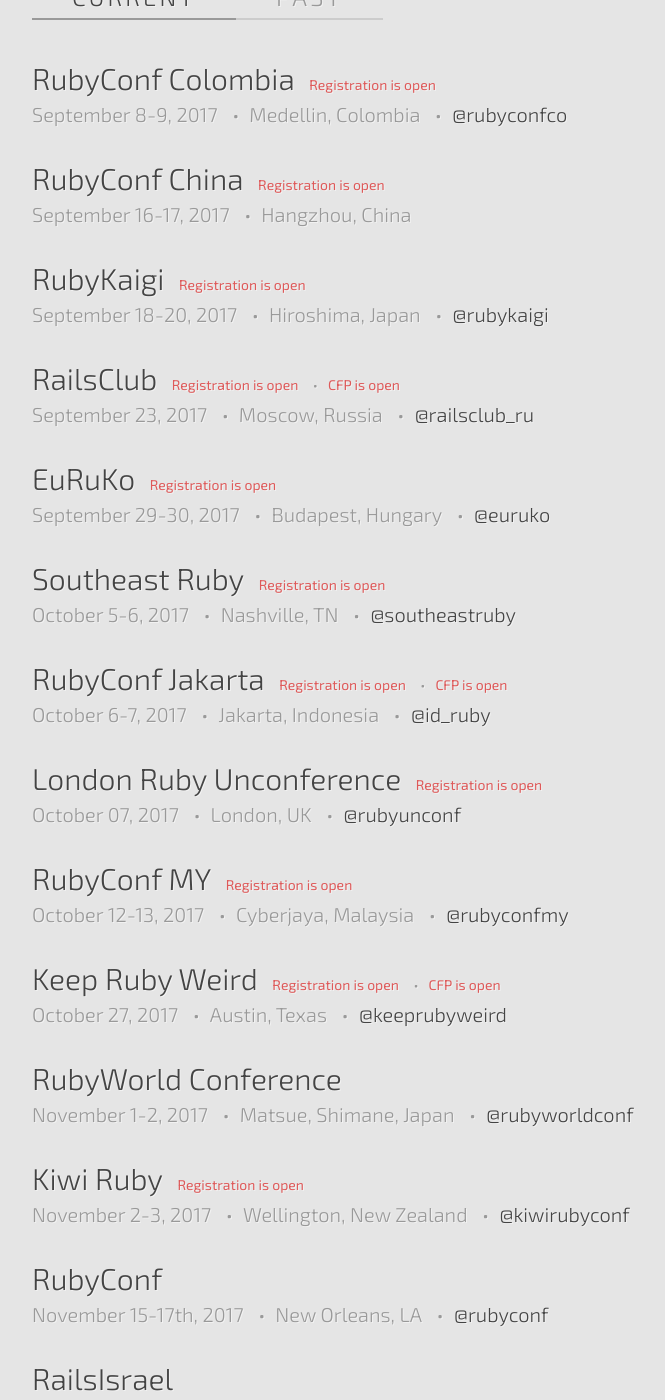
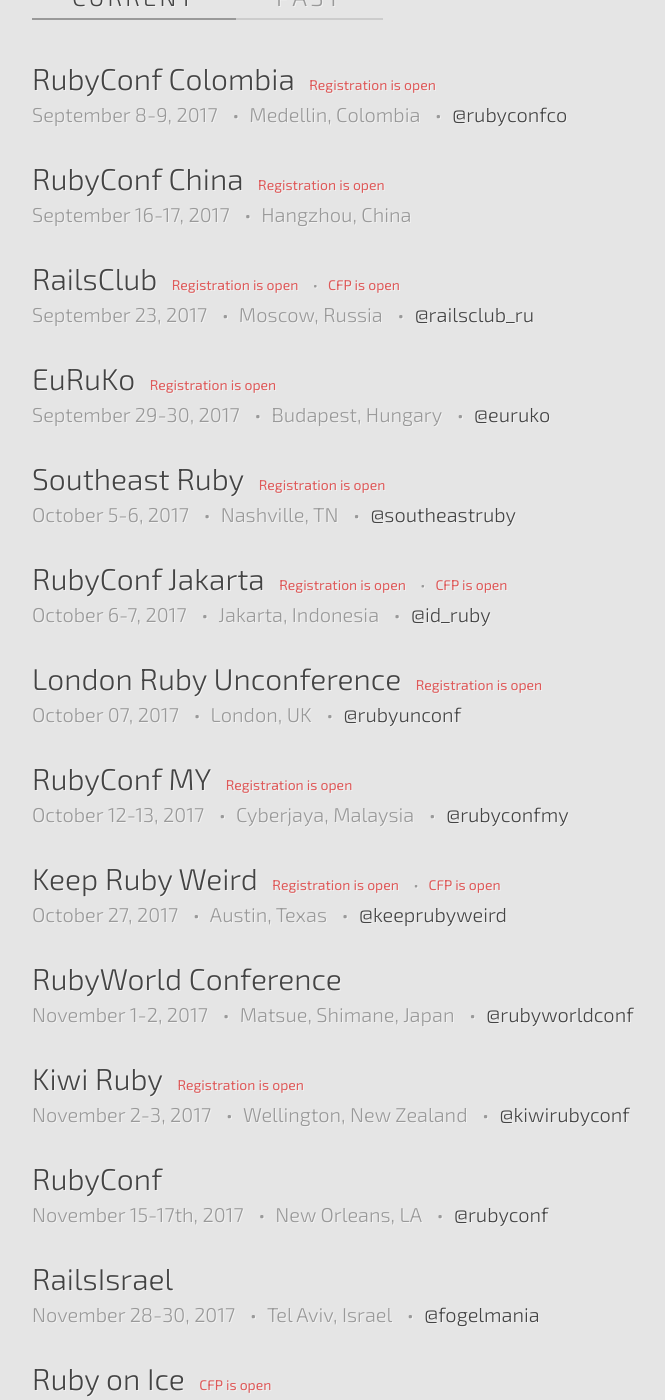
Before and after one commit to ruby-conferences/ruby-conferences.github.io, a Jekyll site: the page built from index.html, in a window 1280 px wide and 1400 px high, scrolled down 502 px. Shown: the whole window, without its empty margins (208-873 px from the left). Built offline with Jekyll 4.4.1, drawn with Linux system fonts in a browser that asks for light colours; some of the changed text lies outside the part shown.

Commit message:
Update RubyKaigi, which is changing from September to May in 2018

```diff
--- a/_data/current.yml
+++ b/_data/current.yml
@@ -9,13 +9,6 @@
   location: Hangzhou, China
   dates: "September 16-17, 2017"
   url: http://rubyconfchina.org
-  reg_phrase: Registration is open
-
-- name: RubyKaigi
-  location: Hiroshima, Japan
-  dates: "September 18-20, 2017"
-  url: http://rubykaigi.org/2017
-  twitter: rubykaigi
   reg_phrase: Registration is open
 
 - name: RailsClub
@@ -107,6 +100,12 @@
   url: http://2018.bathruby.uk
   twitter: bathruby
 
+- name: RubyKaigi
+  location: Sendai, Japan
+  dates: "May 31st-June 2nd, 2018"
+  url: http://rubykaigi.org/2018
+  twitter: rubykaigi
+
 - name: Brighton Ruby Conference
   location: Brighton, UK
   dates: "July 6, 2018"
```
